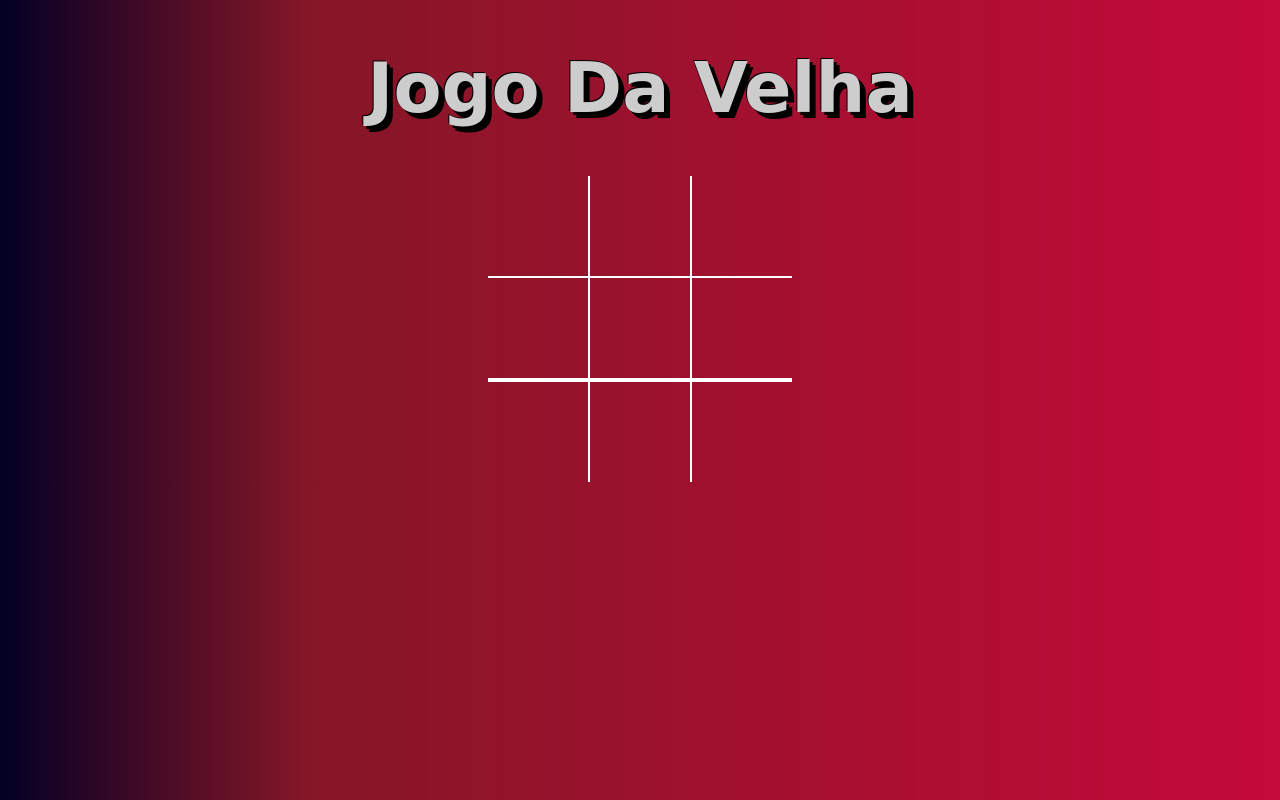
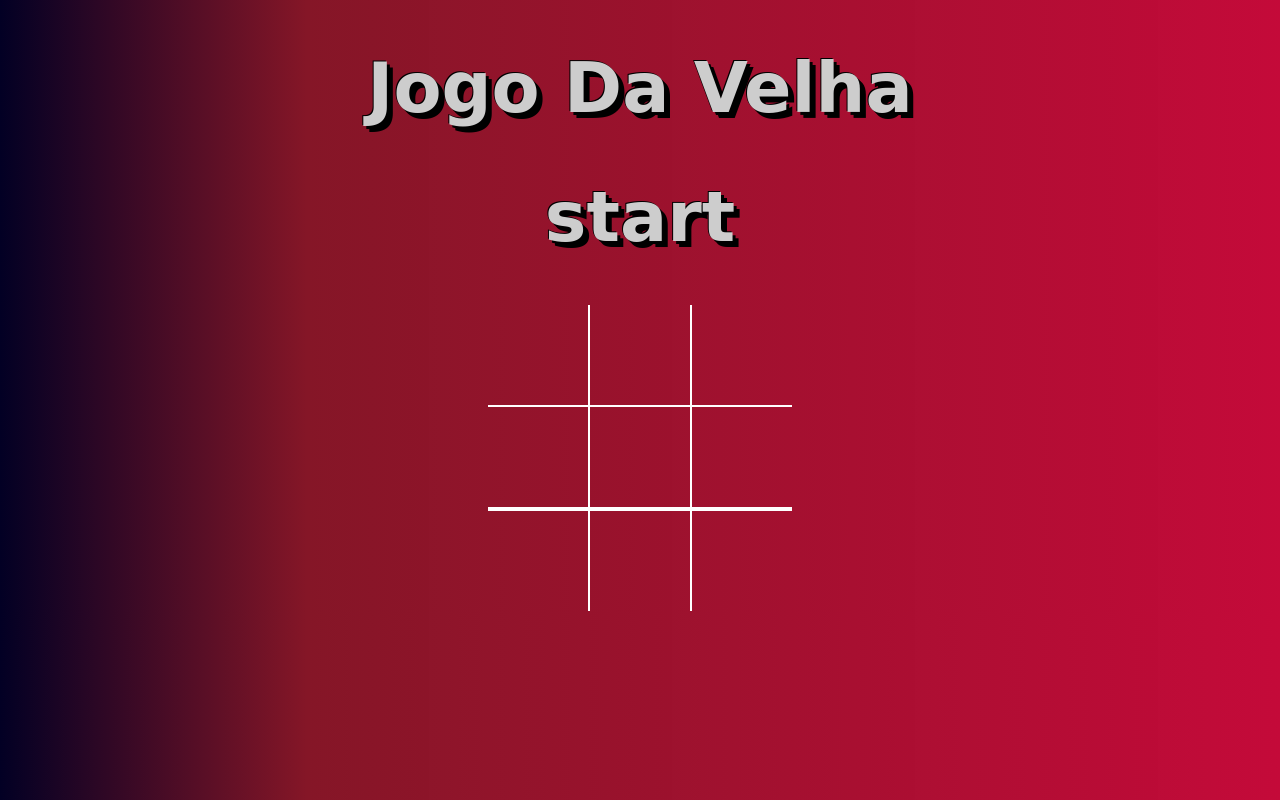
Before and after one commit to juliocesar3003/jogo-da-velha-, a plain HTML site: page index.html in a window 1280 px wide. Drawn offline with Linux system fonts and the light colour scheme.

Commit message:
acrecentou um h1 escrito start

```diff
--- a/index.html
+++ b/index.html
@@ -9,8 +9,9 @@
     <link href = " http://fonts.cdnfonts.com/css/chubby " rel = "folha de estilo" >
 </head>
 <body>
+
     <h1>Jogo Da Velha</h1>
-
+    <h1>start</h1>
     <div class="container">
     <div>
         <div id="0" class="square j1 " ></div>
```
